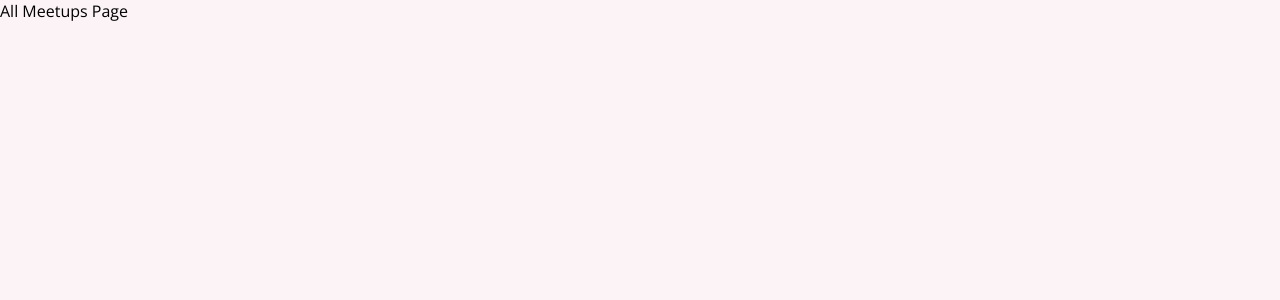
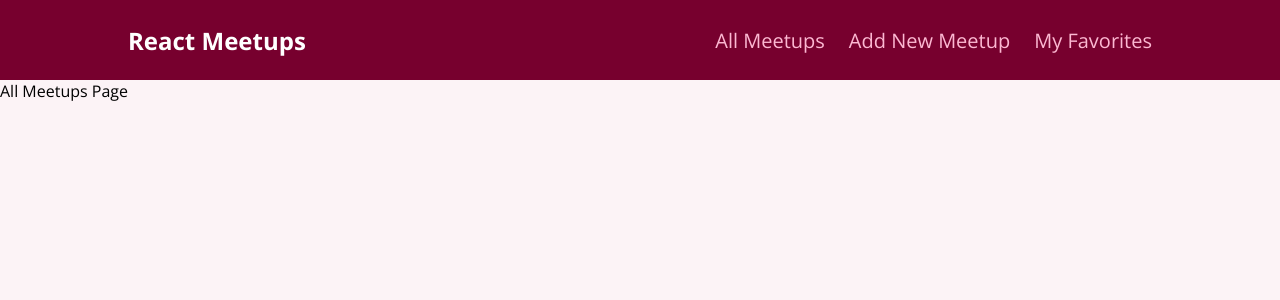
Before and after one commit to Wruthless/react-summary, a React (Create React App) app in the folder react-course/: page / in a window 1280 px wide. Shown: the top 300 px of the page. Built offline with nearby package versions, Linux system fonts and the light colour scheme.

Commit message:
Adding some styling using css modules.

```diff
--- a/react-course/src/App.js
+++ b/react-course/src/App.js
@@ -12,9 +12,13 @@
 import FavoritesPage from "./pages/Favorites";
 import FavoritesLayout from "./pages/FavoritesLayout";
 
+// Navigation
+import MainNavigation from "./components/layout/MainNavigation";
+
 function App() {
     return (
         <div>
+            <MainNavigation/>
             <Routes>
                 <Route>
                 <Route element={<AllMeetupsLayout/>}/>
--- /dev/null
+++ b/react-course/src/components/layout/MainNavigation.js
@@ -0,0 +1,24 @@
+import { Link } from 'react-router-dom';
+
+import classes from './MainNavigation.module.css';
+
+function MainNavigation() {
+    return (
+        <header className={classes.header}>
+            <div className={classes.logo}>React Meetups</div>
+            <ul>
+                <li>
+                    <Link to={'/'}>All Meetups</Link>
+                </li>
+                <li>
+                    <Link to={'/new-meetup'}>Add New Meetup</Link>
+                </li>
+                <li>
+                    <Link to={'/favorites'}>My Favorites</Link>
+                </li>
+            </ul>
+        </header>
+    )
+}
+
+export default MainNavigation;
--- /dev/null
+++ b/react-course/src/components/layout/MainNavigation.module.css
@@ -0,0 +1,47 @@
+.header {
+    width: 100%;
+    height: 5rem;
+    display: flex;
+    align-items: center;
+    justify-content: space-between;
+    background-color: #77002e;
+    padding: 0 10%;
+  }
+
+  .logo {
+    font-size: 1.5rem;
+    color: white;
+    font-weight: bold;
+  }
+
+  .header ul {
+    list-style: none;
+    margin: 0;
+    padding: 0;
+    display: flex;
+    align-items: baseline;
+  }
+
+  .header li {
+    margin-left: 1.5rem;
+  }
+
+  .header a {
+    text-decoration: none;
+    font-size: 1.25rem;
+    color: #fcb8d2;
+  }
+
+  .header a:hover,
+  .header a:active,
+  .header a.active {
+    color: white;
+  }
+
+  .badge {
+    background-color: #cc2062;
+    color: white;
+    border-radius: 12px;
+    padding: 0 1rem;
+    margin-left: 0.5rem;
+  }
```
